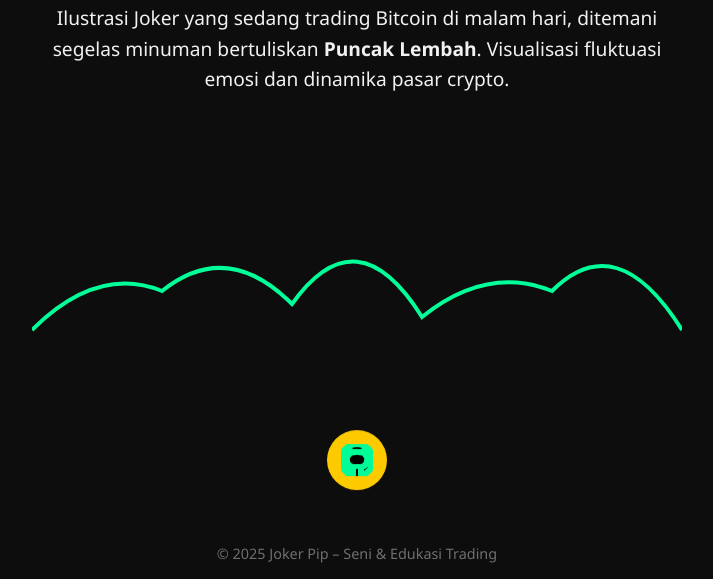
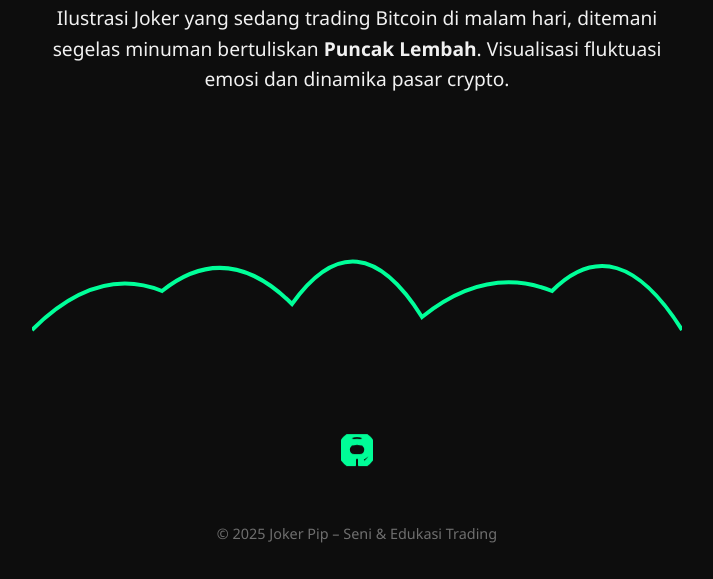
Before and after one commit to jockeypip/jokeypip.github.io, a plain HTML site: page index.html in a window 1280 px wide. Shown: the part 418-997 px from the top of the page, without its empty margins (283-996 px from the left). Drawn offline with Linux system fonts and the light colour scheme.

Commit message:
Update index.html

```diff
--- a/index.html
+++ b/index.html
@@ -77,26 +77,17 @@
       animation: draw 4s ease-in-out forwards infinite alternate;
     }
 
-    /* Tombol GitHub dengan logo resmi */
+    /* Logo GitHub asli tanpa animasi */
     .btn-github-icon {
       margin-top: 30px;
-      width: 60px;
-      height: 60px;
+      width: 40px;
+      height: 40px;
       display: flex;
       align-items: center;
       justify-content: center;
-      background-color: #ffcc00;
-      color: #0d0d0d;
-      border-radius: 50%;
       text-decoration: none;
-      transition: background 0.3s ease, transform 0.2s ease;
       opacity: 0;
       animation: fadeIn 2s ease forwards 3.2s;
-    }
-
-    .btn-github-icon:hover {
-      background-color: #e6b800;
-      transform: scale(1.1);
     }
 
     footer {
@@ -164,11 +155,10 @@
     </svg>
   </div>
 
-  <!-- Tombol GitHub resmi -->
+  <!-- Logo GitHub asli -->
   <a class="btn-github-icon" href="https://github.com/jokerpip/jokerpip.github.io" target="_blank" aria-label="GitHub">
-    <svg width="32" height="32" viewBox="0 0 16 16" xmlns="http://www.w3.org/2000/svg" fill="#ffffff">
-      <circle cx="8" cy="8" r="8" fill="#000000"/>
-      <path fill="#ffffff" d="M8 0C3.58 0 0 3.58 0 8a8 8 0 005.47 7.59c.4.07.55-.17.55-.38
+    <svg width="32" height="32" viewBox="0 0 16 16" xmlns="http://www.w3.org/2000/svg" fill="#000000">
+      <path d="M8 0C3.58 0 0 3.58 0 8a8 8 0 005.47 7.59c.4.07.55-.17.55-.38
         0-.19-.01-.82-.01-1.49-2.01.37-2.53-.49-2.69-.94-.09-.23-.48-.94-.82-1.13
         -.28-.15-.68-.52-.01-.53.63-.01 1.08.58 1.23.82.72 1.21 1.87.87 2.33.66.07-.52
         .28-.87.51-1.07-1.78-.2-3.64-.89-3.64-3.95 0-.87.31-1.59.82-2.15-.08-.2-.36-1.02
```
